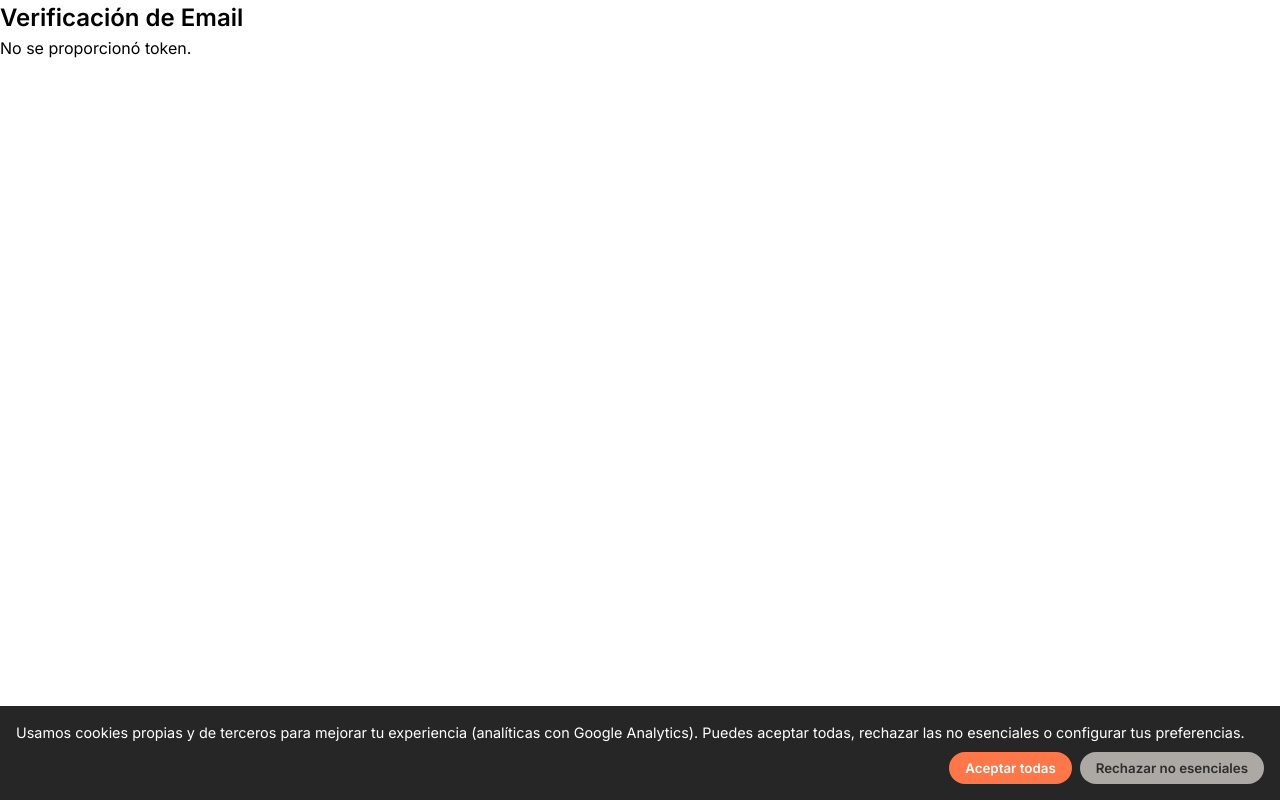
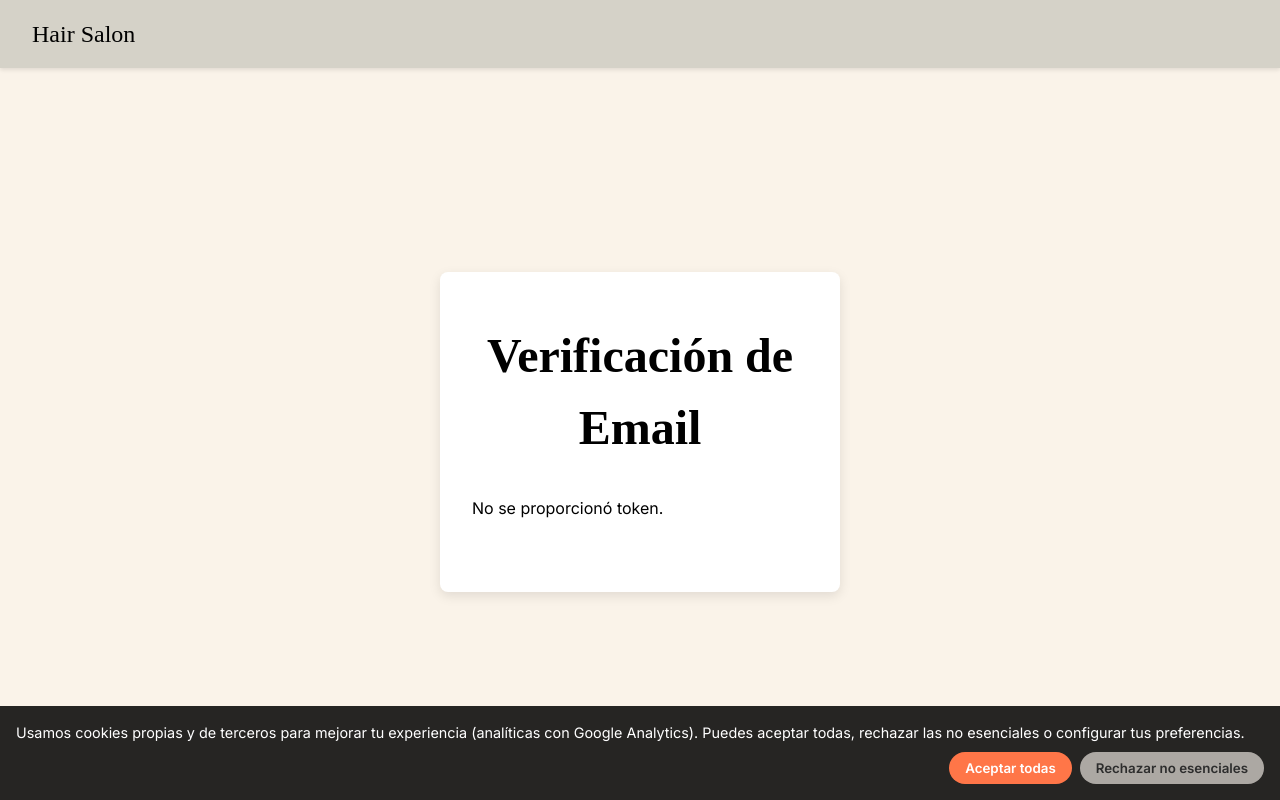
Before and after one commit to 17alma41/tfc, a React (Vite) app in the folder frontend/: page /verify-email in a window 1280 px wide. Built offline with nearby package versions, Linux system fonts and the light colour scheme; no server answers; a web font is replaced by a local one.

Commit message:
Add: front in verify email

```diff
--- a/frontend/src/pages/VerifyEmail.jsx
+++ b/frontend/src/pages/VerifyEmail.jsx
@@ -1,6 +1,7 @@
-import { useEffect, useState } from 'react';
+import React, { useEffect, useState } from 'react';
 import { useSearchParams, Link } from 'react-router-dom';
 import axios from 'axios';
+import styles from './AuthForm.module.css';
 
 export default function VerifyEmail() {
   const [search] = useSearchParams();
@@ -12,8 +13,11 @@ export default function VerifyEmail() {
       setStatus('No se proporcionó token.');
       return;
     }
-    axios.get(`/api/auth/verify-email?token=${token}`, { withCredentials: true })
-      .then(() => setStatus('Correo verificado correctamente. Ya puedes iniciar sesión.'))
+    axios
+      .get(`/api/auth/verify-email?token=${token}`, { withCredentials: true })
+      .then(() =>
+        setStatus('Correo verificado correctamente. Ya puedes iniciar sesión.')
+      )
       .catch(err => {
         console.error(err);
         setStatus('Token inválido o expirado.');
@@ -21,12 +25,24 @@ export default function VerifyEmail() {
   }, [token]);
 
   return (
-    <div>
-      <h2>Verificación de Email</h2>
-      <p>{status}</p>
-      {status.includes('correctamente') && (
-        <Link to="/login">Ir a Login</Link>
-      )}
+    <div className={styles.container}>
+      {/* Navbar */}
+      <header className={styles.header}>
+        <Link to="/" className={styles.logo}>Hair Salon</Link>
+      </header>
+
+      {/* Tarjeta de contenido */}
+      <div className={styles.card}>
+        <h1 className={styles.title}>Verificación de Email</h1>
+        <p style={{ marginBottom: '1.5rem', fontFamily: 'var(--font-body)' }}>
+          {status}
+        </p>
+        {status.includes('correctamente') && (
+          <Link to="/login" className={styles.submitButton}>
+            Ir a Login
+          </Link>
+        )}
+      </div>
     </div>
   );
 }
```
